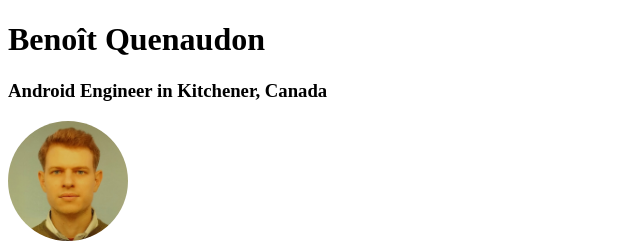
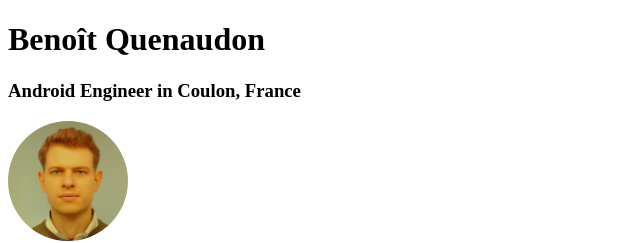
Before and after one commit to oldergod/oldergod.github.io, a plain HTML site: page index.html in a window 1280 px wide. Shown: the top 243 px of the page, 0-640 px from the left. Drawn offline with Linux system fonts and the light colour scheme.

Commit message:
Update location

```diff
--- a/index.html
+++ b/index.html
@@ -13,7 +13,7 @@
 
 <body>
   <h1>Benoît Quenaudon</h1>
-  <h3>Android Engineer in Kitchener, Canada</h3>
+  <h3>Android Engineer in Coulon, France</h3>
   <div style="width:120px;height:120px;background-image:url(./images/benoit.png);background-size:cover;border-radius:50%;background-repeat:no-repeat;background-position:center center;"></div>
   <ul>
     <li><a href="https://github.com/oldergod" target="_blank">GitHub</a></li>
```
